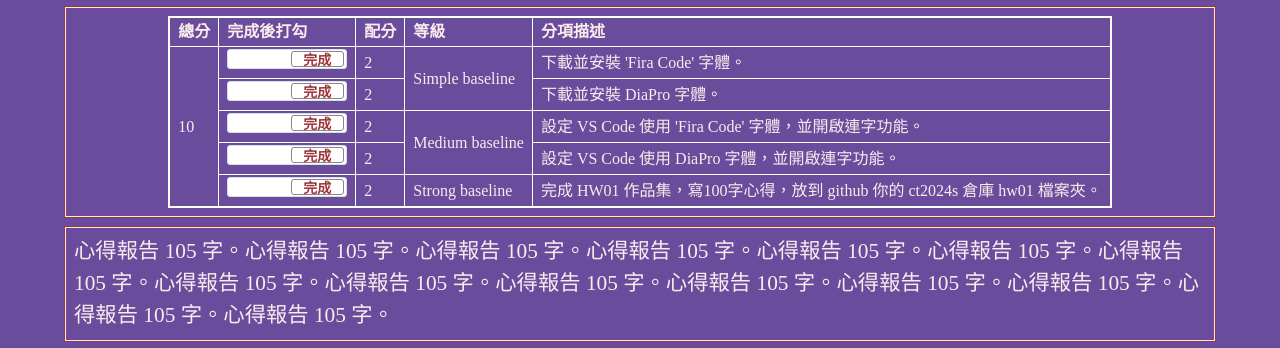
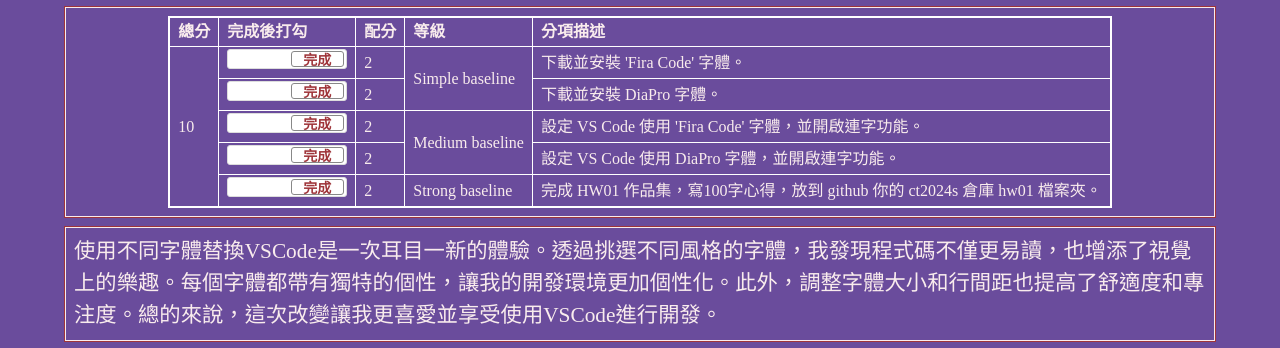
Before and after one commit to seanwascoding/ct2024s, a plain HTML site: page hw01/index.html in a window 1280 px wide. Shown: the part 167-515 px from the top of the page. Drawn offline with nearby package versions, Linux system fonts and the light colour scheme; files whose address does not match are found by name.

Commit message:
add review content

```diff
--- a/hw01/index.html
+++ b/hw01/index.html
@@ -254,10 +254,9 @@
   <!-- ------------------------------------------------>
   <div class="row hw12">
     <div class="col-md-12 twenty">
-      心得報告 105 字。心得報告 105 字。心得報告 105 字。心得報告 105 字。心得報告 105 字。心得報告 105 字。心得報告 105 字。心得報告 105 字。心得報告 105 字。心得報告 105 字。心得報告 105 字。心得報告 105 字。心得報告 105 字。心得報告 105 字。心得報告 105 字。
+      使用不同字體替換VSCode是一次耳目一新的體驗。透過挑選不同風格的字體，我發現程式碼不僅更易讀，也增添了視覺上的樂趣。每個字體都帶有獨特的個性，讓我的開發環境更加個性化。此外，調整字體大小和行間距也提高了舒適度和專注度。總的來說，這次改變讓我更喜愛並享受使用VSCode進行開發。
     </div>
   </div>
-
 
   <!-- ------------------------------------------------>
   <div class="row hw12">
```
Also changed, not shown: hw06/index.html (+0 -1 lines).
